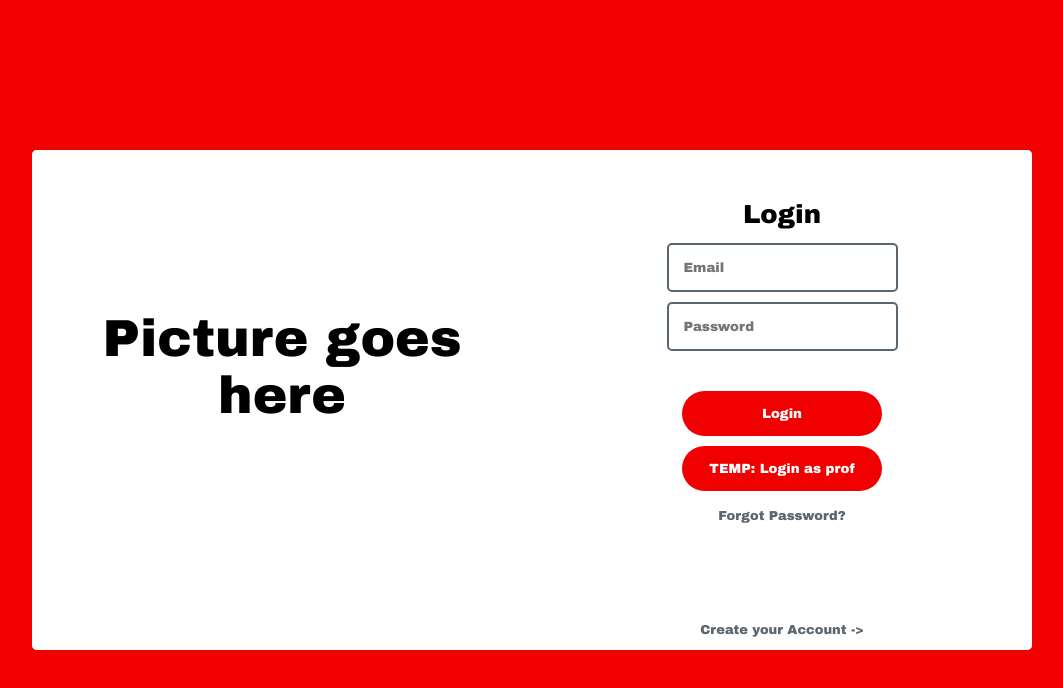
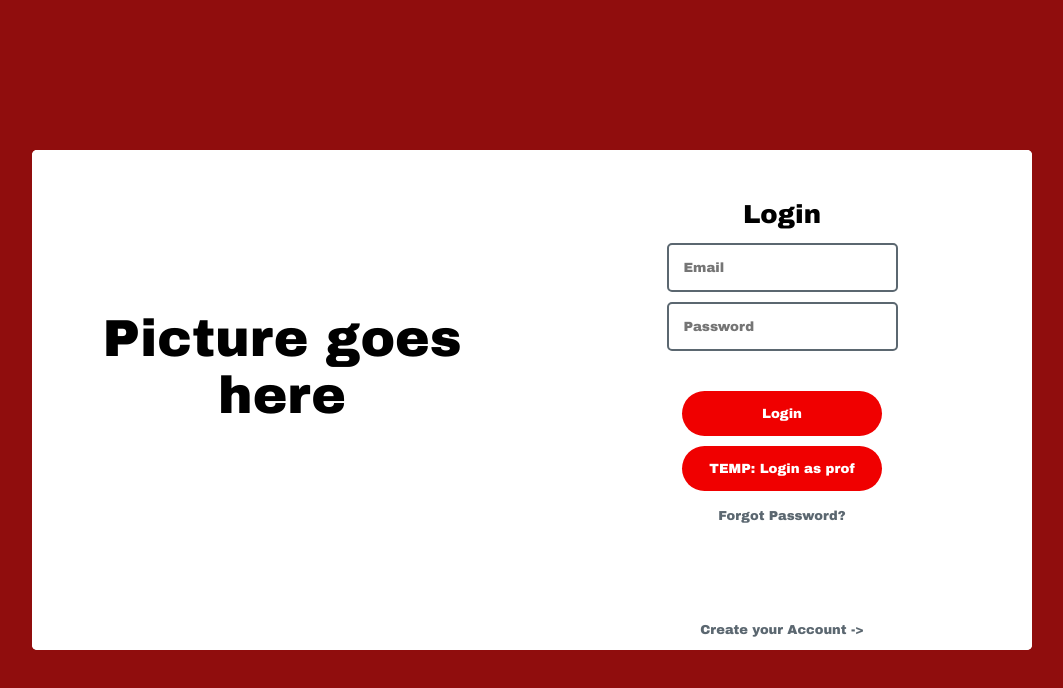
Before and after one commit to SWE-Team-1/attendancetracker, a React (Create React App) app in the folder attendance_tracker_app/: page / in a window 1280 px wide. Shown: the top 688 px of the page, without its empty margins (108-1171 px from the left). Built offline with nearby package versions, Linux system fonts and the light colour scheme.

Commit message:
Updated css files

```diff
--- a/attendance_tracker_app/src/index.css
+++ b/attendance_tracker_app/src/index.css
@@ -7,7 +7,8 @@ body {
 
   /* Primary Colors */
   /* To use example: "background-color: var(--red);" */
-  --Red: #F00000;
+  --Red: #900d0d;
+  --BrightRed: #F00000;
   --Black: #000000;
   --White: #FFFFFF;
 
@@ -40,7 +41,7 @@ body {
 
 button {
   font-family: 'Avenir Black', 'Arial Black', sans-serif;
-  background-color: var(--Red);
+  background-color: var(--BrightRed);
   color: var(--White);
   padding: 15px;
   margin: 5px;
```
